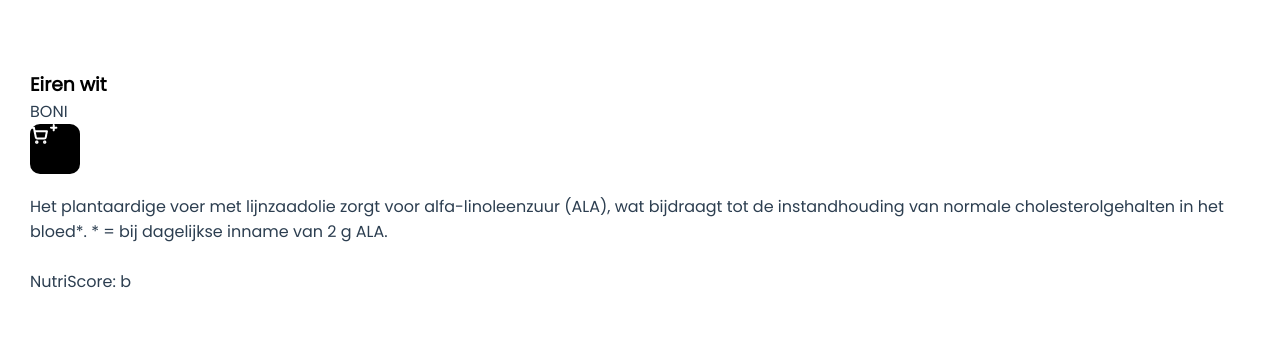
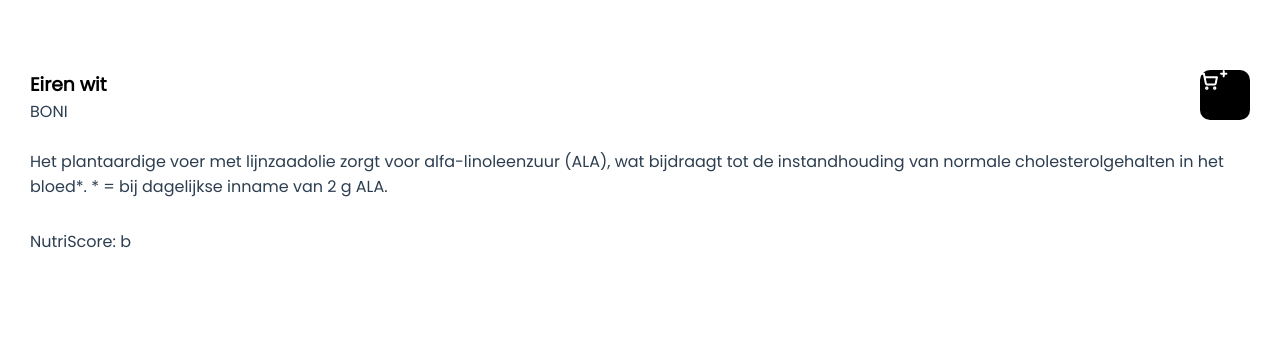
Before and after one commit to RikVandenheede/appie, a Vue app: page /item/1 in a window 1280 px wide. Shown: the part 380-724 px from the top of the page. Built offline with nearby package versions, Linux system fonts and the light colour scheme; grey boxes are pictures that could not be loaded.

Commit message:
itempagestuff

```diff
--- a/src/style/app/views/itemdetailview.scss
+++ b/src/style/app/views/itemdetailview.scss
@@ -24,7 +24,8 @@
 
         &__text{
             margin-top:60px;
-
+            display: flex;
+            justify-content: space-between;
             &__addtocard-button{
                 background-color: black;
                 height: 50px;
@@ -37,11 +38,12 @@
 
                 }
             }
-            &__beschrijving{
-                margin-top:20px;
-            }
-            &__voedselwaarde{
-                margin-top:25px;
+        }
+        &__beschrijving{
+            margin-top: 25px;
+
+            &__nutriscore{
+                margin-top: 30px;
             }
         }
 
--- a/src/views/app/ItemDetailView.vue
+++ b/src/views/app/ItemDetailView.vue
@@ -6,14 +6,17 @@
                     <img :src="item.previewImg">
                 </div>
                 <div class="itemdetail__text">
-                    <h3>{{item.name}}</h3>
-                    <p>{{item.brand}}</p>
-
+                    <div>
+                        <h3>{{item.name}}</h3>
+                        <p>{{item.brand}}</p>
+                    </div>
                     <div class="itemdetail__text__addtocard-button">
                         <img src="../../../public/icons_app/addtocart.png">
                     </div>
-                    <p class="itemdetail__text__beschrijving">{{item.description}}</p>
-                    <p class="itemdetail__text__voedselwaarde">NutriScore: {{item.nutriScore}}</p>
+                </div>
+                <div class="itemdetail__beschrijving">
+                    <p class="itemdetail__beschrijving__description">{{item.description}}</p>
+                    <p class="itemdetail__beschrijving__nutriscore">NutriScore: {{item.nutriScore}}</p>
                 </div>
             </div>
         </Layout>
```
